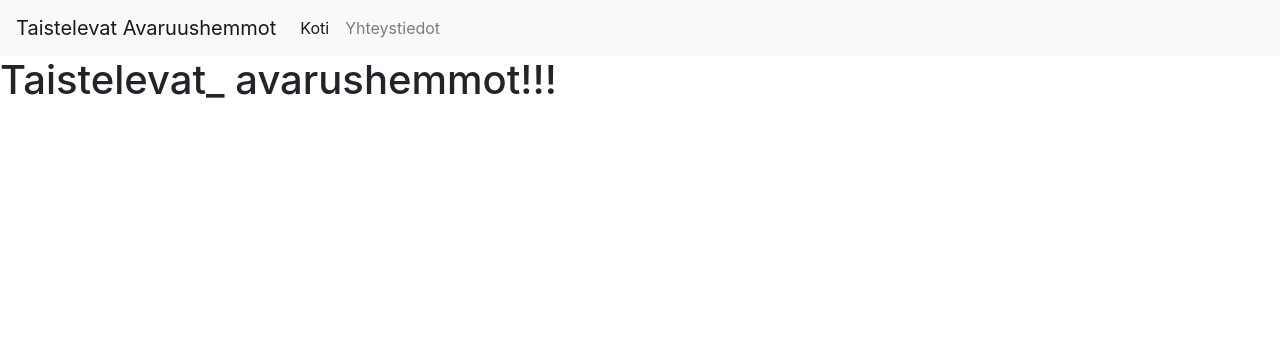
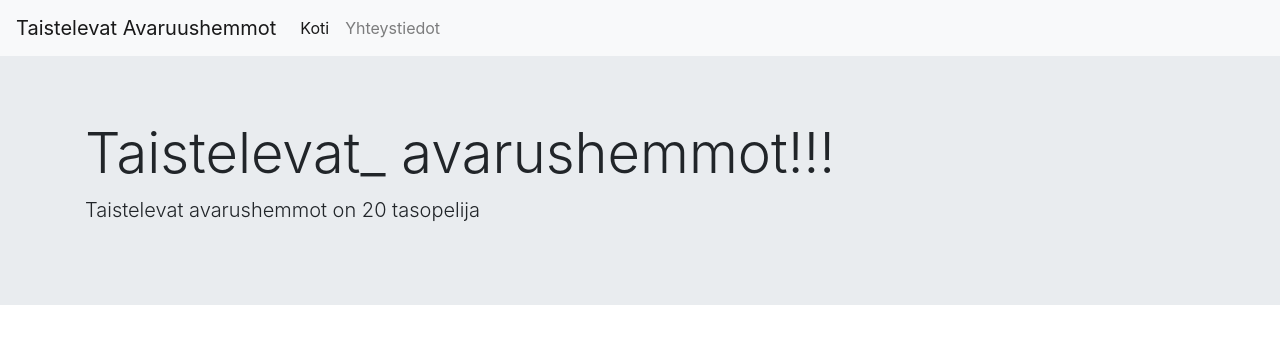
Before and after one commit to lekesmile/Taistelevat_-avarushemmot, a plain HTML site: page index.html in a window 1280 px wide. Drawn offline with nearby package versions, Linux system fonts and the light colour scheme.

Commit message:
jumbotrom

```diff
--- a/index.html
+++ b/index.html
@@ -29,7 +29,13 @@
           </ul>
       </div>
     </nav>
-         <h1>Taistelevat_ avarushemmot!!!</h1>
+
+         <div class="jumbotron jumbotron-fluid">
+                <div class="container">
+                  <h1 class="display-4">Taistelevat_ avarushemmot!!!</h1>
+                  <p class="lead">Taistelevat avarushemmot on 20 tasopelija</p>
+                </div>
+              </div>
 
 
 
```
